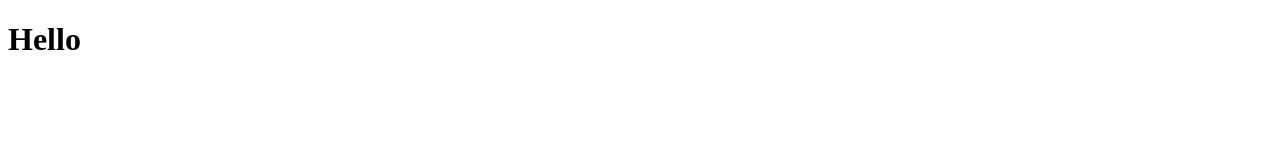
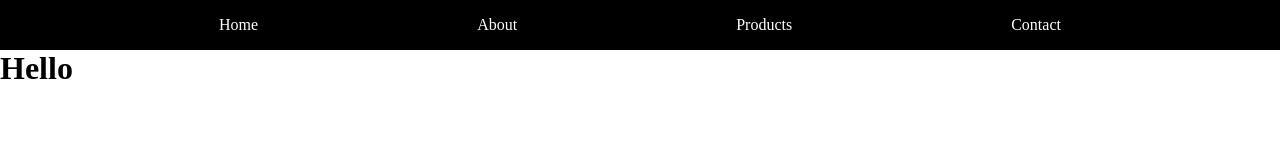
Before and after one commit to fralcala/newNpmExample, a website: page index.html in a window 1280 px wide. Drawn offline with Linux system fonts and the light colour scheme.

Commit message:
Added nav

```diff
--- a/index.html
+++ b/index.html
@@ -8,6 +8,12 @@
     <link rel="stylesheet" href="css/styles.css" />
   </head>
   <body>
+    <nav>
+      <a href="">Home</a>
+      <a href="">About</a>
+      <a href="">Products</a>
+      <a href="">Contact</a>
+    </nav>
     <h1>Hello</h1>
   </body>
 </html>
--- /dev/null
+++ b/scss/nav.scss
@@ -0,0 +1,12 @@
+nav {
+  height: 50px;
+  background-color: #000;
+  display: flex;
+  align-items: center;
+  justify-content: space-evenly;
+
+  a {
+    text-decoration: none;
+    color: #fff;
+  }
+}
--- a/scss/style.scss
+++ b/scss/styles.scss
@@ -1 +1,2 @@
 @import "structure.scss";
+@import "nav.scss";
```
Also changed, not shown: css/styles.css.
